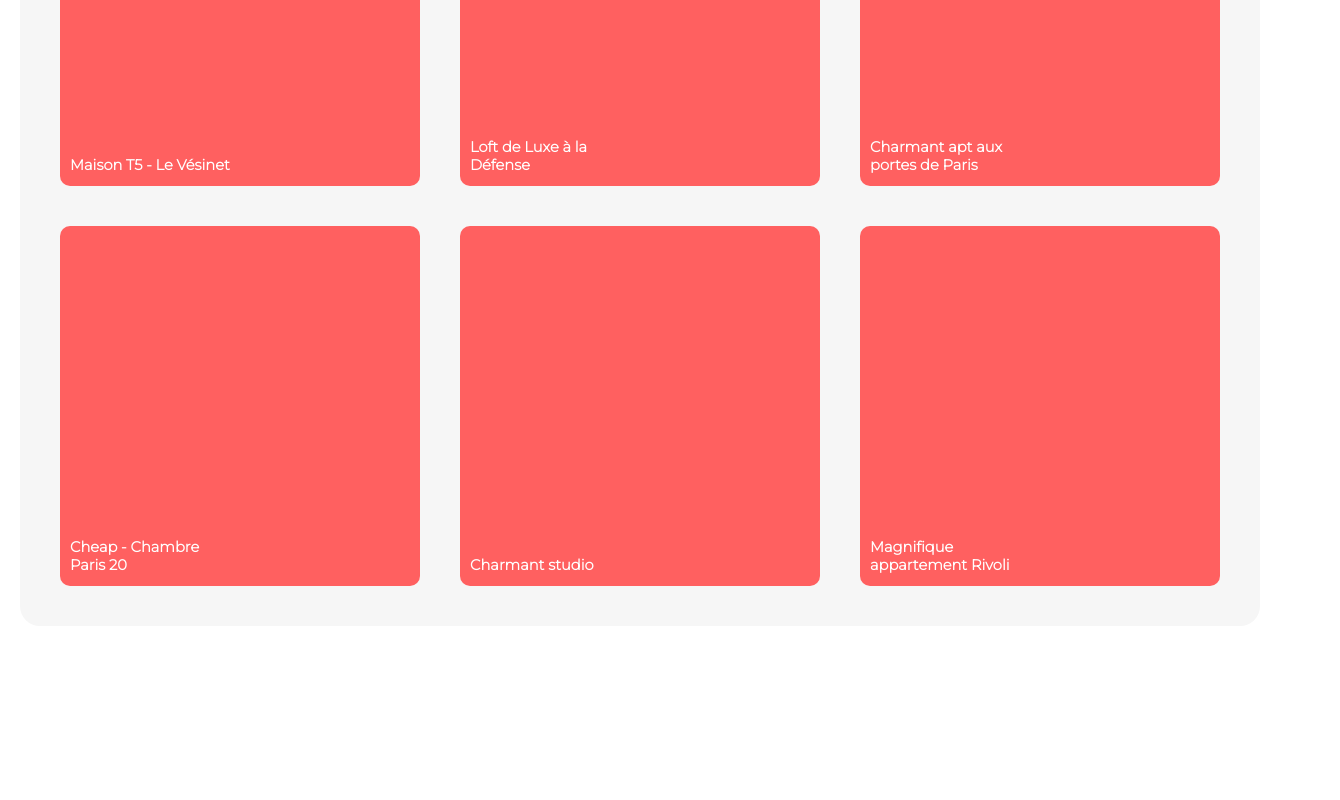
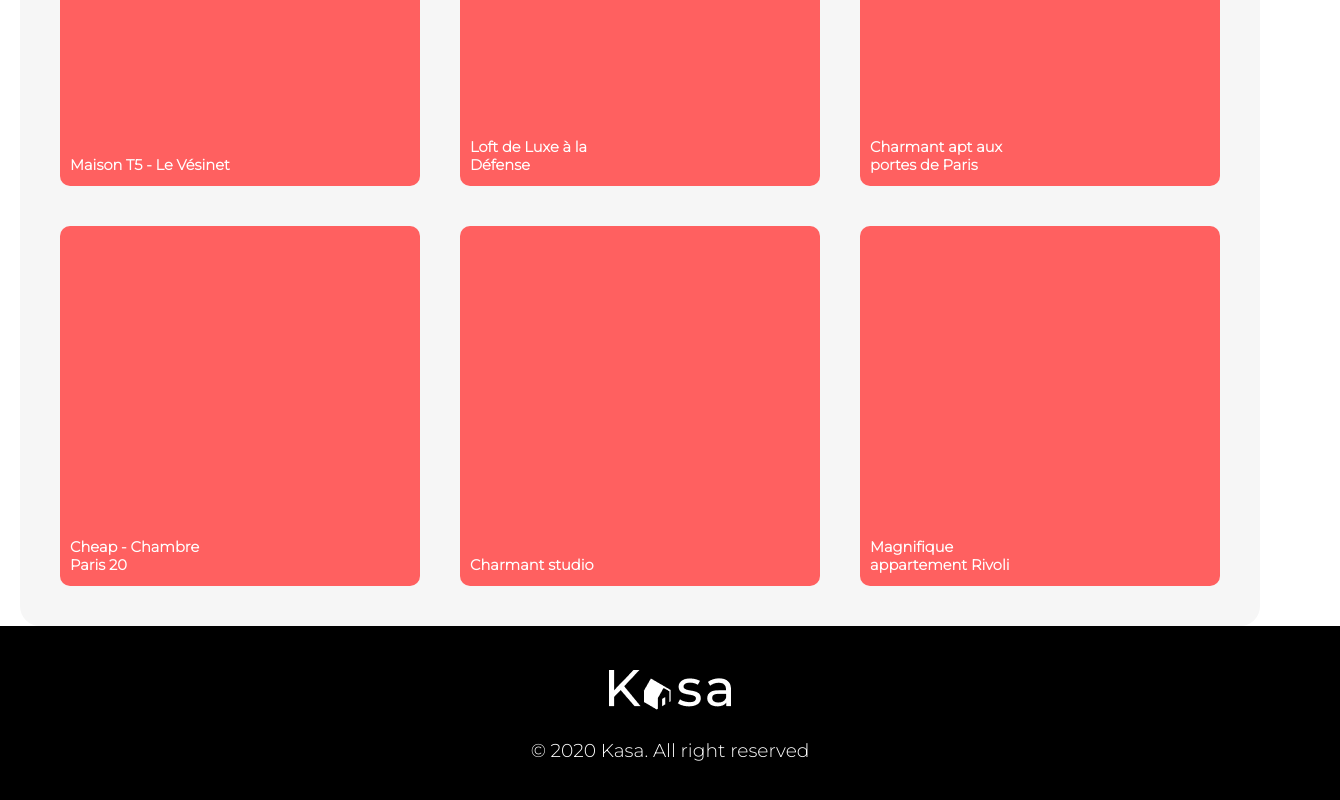
Before and after one commit to EmmaBroudic/projet6, a React (Create React App) app: page / in a window 1280 px wide. Shown: the part 2586-3386 px from the top of the page, 1340 px wide, since content can reach past the window. Before the commit the page ends 3212 px from the top, so only its background shows below. Built offline with nearby package versions, Linux system fonts and the light colour scheme.

Commit message:
footer ok

```diff
--- a/src/components/Annonces/annonces.jsx
+++ /dev/null
@@ -1,31 +0,0 @@
-
-import { annonces } from '../../data/data.jsx';
-import './card.css';
-
-
-function appartements() {
-
-	const categories = annonces.reduce(
-		(acc, appartement) =>
-			acc.includes(appartement.category) ? acc : acc.concat(appartement.category),
-		[]
-	)
-
-	return (
-		<div className="card-container">
-			{categories.map((cat) => (
-				<span key={cat}>{cat}</span>
-			))}
-
-			{annonces.map((appartement) => (
-				<p className="card" key={appartement.id}><h2>{appartement.title}</h2></p>
-			))}
-		</div>
-	)
-}
-
-
-console.log(annonces);
-
-
-export default appartements
--- a/src/components/Annonces/card.css
+++ /dev/null
@@ -1,28 +0,0 @@
-.card-container {
-  display: grid;
-  grid-template-columns: 1fr 1fr 1fr;
-  margin: 20px;
-}
-
-.card  {
-    position: relative;
-    margin-left: auto;
-    margin-right: auto;
-    margin-top: 20px;
-    margin-bottom: 20px;
-    padding: 10px;
-    background-color: #FF6060;
-    width: 340px;
-    height: 340px;
-    border-radius: 10px 10px 10px 10px;
-  }
-
-  h2 {
-    position: absolute;
-    color: white;
-    font-family: MontserratLight;
-    font-size: 11pt;
-    text-align: left;
-    width: 45%;
-    bottom: 0;
-  }
--- a/src/components/Card/card.css
+++ b/src/components/Card/card.css
@@ -1,18 +1,28 @@
+.card-container {
+  display: grid;
+  grid-template-columns: 1fr 1fr 1fr;
+  margin: 20px;
+}
 
 .card  {
+    position: relative;
+    margin-left: auto;
+    margin-right: auto;
+    margin-top: 20px;
+    margin-bottom: 20px;
+    padding: 10px;
     background-color: #FF6060;
     width: 340px;
     height: 340px;
     border-radius: 10px 10px 10px 10px;
-    margin: 20px;
   }
 
   h2 {
+    position: absolute;
     color: white;
     font-family: MontserratLight;
     font-size: 11pt;
     text-align: left;
-    padding-top: 80%;
-    padding-left: 30px;
-    width: 35%;
+    width: 45%;
+    bottom: 0;
   }
--- a/src/components/Card/card.jsx
+++ b/src/components/Card/card.jsx
@@ -1,11 +1,31 @@
+
+import { annonces } from '../../data/data.jsx';
 import './card.css';
 
-function Card() {
-    return (
-        <div className="card">
-            <h2>Titre appartement 1</h2>
-        </div>
-    )
+
+function appartements() {
+
+	const categories = annonces.reduce(
+		(acc, appartement) =>
+			acc.includes(appartement.category) ? acc : acc.concat(appartement.category),
+		[]
+	)
+
+	return (
+		<div className="card-container">
+			{categories.map((cat) => (
+				<span key={cat}>{cat}</span>
+			))}
+
+			{annonces.map((appartement) => (
+				<p className="card" key={appartement.id}><h2>{appartement.title}</h2></p>
+			))}
+		</div>
+	)
 }
 
-export default Card
+
+console.log(annonces);
+
+
+export default appartements
--- /dev/null
+++ b/src/components/Footer/footer.css
@@ -0,0 +1,21 @@
+.footer {
+    display: flex;
+    flex-direction: column;
+    justify-content: space-around;
+    align-items: center;
+    background-color: black;
+    width: 100%;
+    height: 120px;
+    padding: 30px;
+}
+
+.footer-logo {
+    width: 122px;
+    height: auto;
+}
+
+.footer-text {
+    color: white;
+    font-size: 14pt;
+    font-family: MontserratLight;
+}
--- /dev/null
+++ b/src/components/Footer/footer.jsx
@@ -0,0 +1,13 @@
+import logo from '../../images/logo-kasa-blanc.png';
+import './footer.css';
+
+function Footer() {
+    return (
+        <div className="footer">
+            <img src={logo} className="footer-logo" alt="logo Kasa" />
+            <p className="footer-text">© 2020 Kasa. All right reserved</p>
+        </div>
+    )
+}
+
+export default Footer
--- a/src/components/Main/main.jsx
+++ b/src/components/Main/main.jsx
@@ -1,12 +1,11 @@
 import './main.css';
-//import Card from '../Card/card.jsx';
-import Appartement from '../Annonces/annonces.jsx';
+import Card from '../Card/card.jsx';
 //import Test from '../../annonces.js';
 
 function Main() {
     return (
         <div className="main">
-            <Appartement />
+            <Card />
         </div>
     )
 }
--- a/src/index.js
+++ b/src/index.js
@@ -6,11 +6,9 @@ import { BrowserRouter as Router, Routes, Route } from 'react-router-dom';
 import Home from './pages/Home/home.jsx';
 import APropos from './pages/Home/a-propos';
 import Error from './components/Error/error.jsx';
-
-//import App from './App';
-//import annonces from 'annonces.json';
 import reportWebVitals from './reportWebVitals';
 import Header from './components/Header/header.jsx';
+import Footer from './components/Footer/footer.jsx';
 
 ReactDOM.render(
   <React.StrictMode>
@@ -21,6 +19,7 @@ ReactDOM.render(
               <Route path="/a-propos" element={<APropos />} />
               <Route path="*" element={<Error />} />
             </Routes>
+        <Footer />
       </Router>
   </React.StrictMode>,
 document.getElementById('root')
```
Also changed, not shown: src/components/Annonces/annonces.css (deleted), src/images/logo-kasa-blanc.png (added). Lines whose indentation alone changed are shown as unchanged.
